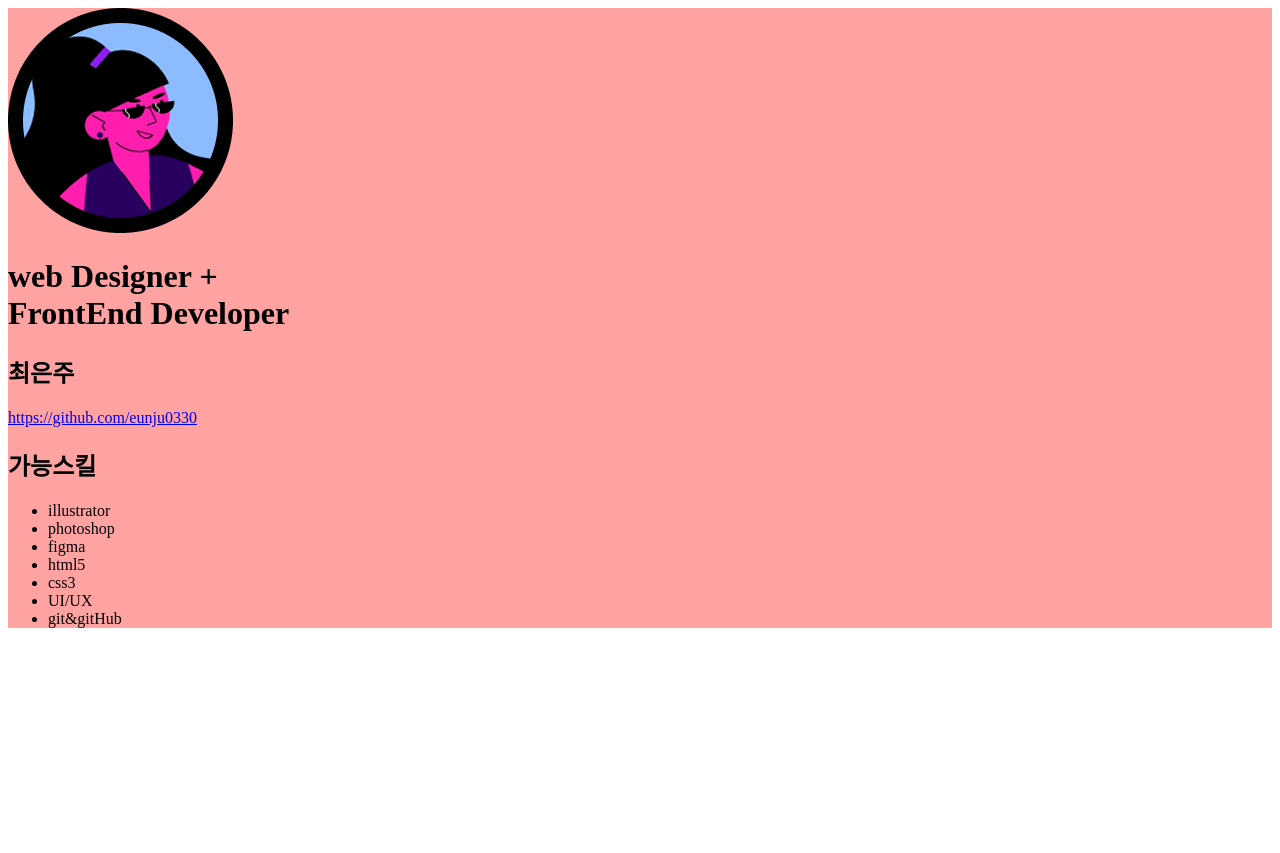
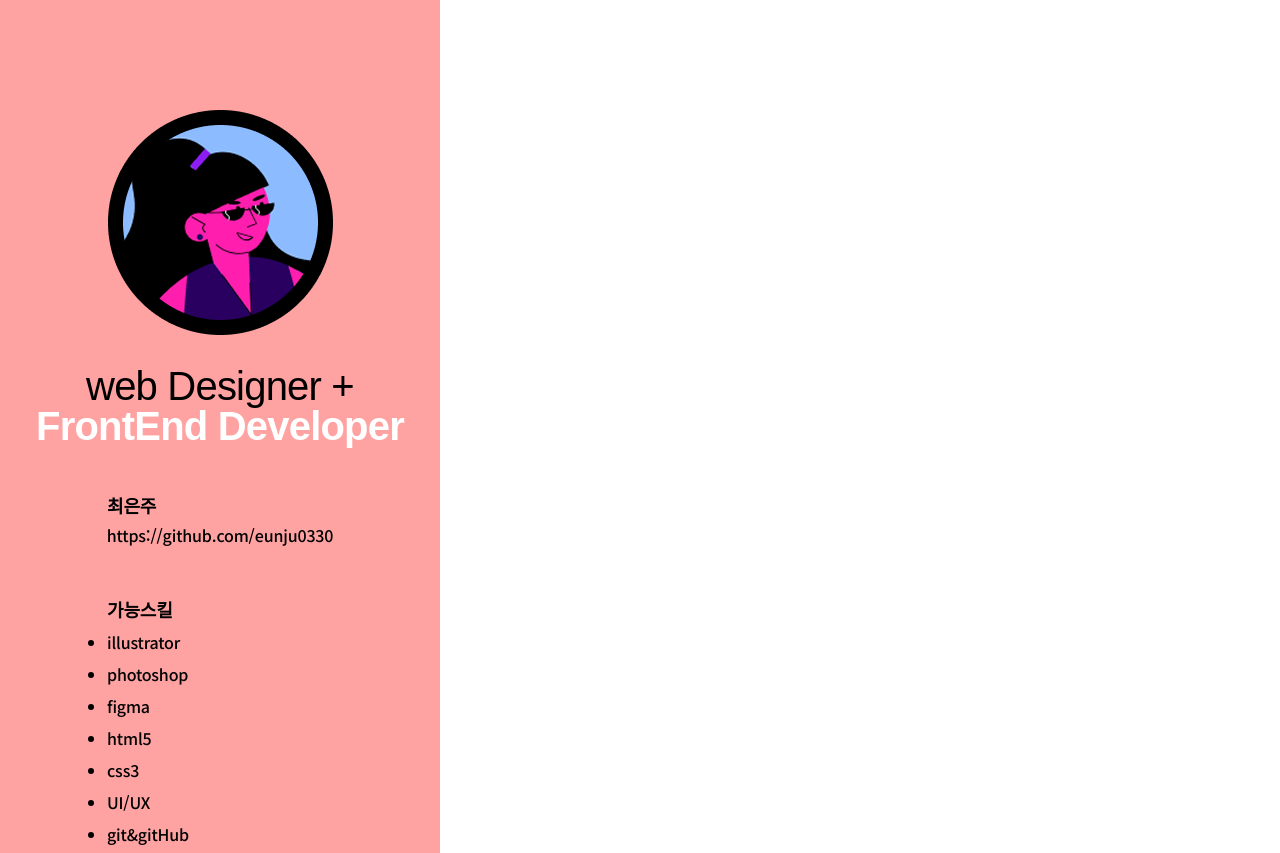
Before and after one commit to eunju0330/TIL, a plain HTML site: page html_level1/me/main.html in a window 1280 px wide. Shown: the top 853 px of the page. Before the commit the page ends 800 px from the top, so only its background shows below. Drawn offline with Linux system fonts and the light colour scheme; a web font is replaced by a local one.

Commit message:
내 소개 완성

```diff
--- /dev/null
+++ b/css_basic/styles/font.css
@@ -0,0 +1,66 @@
+h1 {
+    background-color:yellow;
+    font-family:'궁서체','바탕체',serif;
+    /* 글꼴명이 한글 또는 공백이 포함되어있을 경우 따옴표를 묶어서 작성해야 한다. */
+    font-weight:800;
+}
+h2 {
+    background-color:beige;
+    font-family:'맑은 고딕','돋움',sans-serif;
+    font-weight:400;
+}
+h3 {
+    background-color:pink;
+    font-family:'Noto Sans KR',sans-serif;
+    font-weight:500;
+}
+h4 {
+    background-color:burlywood; color:rgba(0,0,80,0.8);
+    font-family:"Nanum Myeongjo", serif;
+    font-weight:400;
+}
+h5 {
+    background-color:rgba(0,60,0,0.5); color:#333;
+    font-family:"Jua", sans-serif;
+    font-weight:800;
+}
+p {
+    background-color:darkkhaki;
+    font-family:'pretendard', sans-serif;
+    font-weight:800;
+    /* 글꼴 굵기 설정 값 400(기본값) */
+}
+.size_wrap {
+    background-color:rgba(0,0,0,0.1);
+    font-size:1.25rem;
+}
+.size_wrap dt {}
+.size_wrap dd {font-size:1rem;}
+.size_wrap .content {
+    font-size:0.875rem;
+    line-height:1.7;
+    font-family:'pretendard', sans-serif;
+    font-weight:600;}
+.details {
+    background-color:white;
+    color:#333;
+    font-size:1.25rem;
+    line-height:1.5;
+    font-family:'Noto Sans KR', sans-serif;
+    font-weight:500;
+    letter-spacing:-0.02em; /* figma -2% */
+}
+.details code {
+    background-color:yellow;
+    color:blue;
+}
+.box {
+    background-color:#000;
+    color:#fff;
+    width:200px; height:200px;
+    text-align:center;
+    /* text-align 속성은 속성값을 입력한 대상 기준으로 그 자식 또는 자손이 인라인 요소일 경우만 적용된다. (단순 글자도 인라인으로 인식함) */
+    line-height:200px;
+    /* line-height을 이용한 수직정렬 주의사항 */
+    /* 요소의 height값이 px로 작성된 경우 그 값을 그대로 line-height의 px값으로 작성하여 수직 가운데 정렬을 적용한다. 단, 글자가 2줄 이상일 경우 적용해선 안되며 1줄일때만 사용해야 한다. */
+}
--- a/html_level1/me/main.html
+++ b/html_level1/me/main.html
@@ -7,6 +7,9 @@
     <meta name="keywords" content="">
     <meta name="viewport" content="width=device-width, initial-scale=1.0">
     <title>내 소개</title>
+    <link rel="stylesheet" as="style" crossorigin href="https://cdn.jsdelivr.net/gh/orioncactus/pretendard@v1.3.9/dist/web/static/pretendard-dynamic-subset.min.css" />
+    <link href="https://fonts.googleapis.com/css2?family=Noto+Sans+KR:wght@100..900&display=swap" rel="stylesheet">
+    <link href="./styles/reset.css" rel="stylesheet">
     <link href="./styles/main.css" rel="stylesheet">
 </head>
 <body>
--- a/html_level1/me/styles/index.css
+++ b/html_level1/me/styles/index.css
@@ -1,3 +1,22 @@
-#mobile_wrap {background-color:#FFA2A2;}
-#mobile_wrap img {}
-#mobile_wrap a {}
+#mobile_wrap {
+    background-color:#FFA2A2;
+    width:440px; height:956px;
+    text-align:center;
+}
+#mobile_wrap img {
+    margin-top:330px;
+    margin-bottom:34px;
+}
+#mobile_wrap a {
+    background-color:#fff; color:#000;
+    width:140px; height:53px;
+    /* a태그에 가로세로 크기 입력 시 적용이 안되는 이유는 a가 인라인요소이기 때문! */
+    /* (위)해결법 : a태그를 CSS 속성을 이용하여 크기를 인식하는 block으로 변경 */
+    display:inline-block;
+    line-height:53px;
+    font-family:'pretendard',sans-serif;
+    font-weight:400;
+    font-size:1rem;
+    letter-spacing:-0.02rem;
+    border-radius:50px;
+}
--- a/html_level1/me/styles/main.css
+++ b/html_level1/me/styles/main.css
@@ -1,9 +1,68 @@
-#mobile_wrap {background-color:#FFA2A2;}
-#mobile_wrap .photo {}
-#mobile_wrap .photo img {}
-#mobile_wrap h1 {}
-#mobile_wrap h1 span {}
-#mobile_wrap h2 {}
-#mobile_wrap .git {}
-#mobile_wrap .skill {}
-#mobile_wrap .skill li {}
+#mobile_wrap {
+    background-color:#FFA2A2; /* #mobile_wrap */
+    width:440px; height:956px; /* #mobile_wrap */
+    text-align:center; /* 자식,자손 정렬 */
+    font-family:'pretendard', sans-serif; /* 자식, 자손 글꼴 통일 */
+}
+#mobile_wrap .photo {
+    margin-top:110px;
+    margin-bottom:28px;
+    display:inline-block;
+}
+#mobile_wrap .photo img {
+}
+#mobile_wrap h1 {
+    /* 글꼴 부모 상속 상태 */
+    font-weight:400;
+    font-size:2.5rem;
+    line-height:1;
+    letter-spacing:-0.05rem;
+    color:#000;
+}
+#mobile_wrap h1 span {
+    /* 글꼴, 행간, 자간 상속상태 */
+    color:#fff;
+    font-weight:800;
+    font-size:2.5rem;
+    letter-spacing:-0.05rem;
+    margin-bottom:46px;
+}
+#mobile_wrap h2 {
+    margin-top:43px;
+    line-height: 1.8;
+    font-family:'Noto Sans KR', sans-serif;
+    font-weight:600;
+    font-size:1.125rem;
+    letter-spacing:-0.01rem;
+    width:226px;
+    /* display:inline-block; */
+    margin-left:auto;
+    margin-right:auto;
+    text-align:left;
+}
+#mobile_wrap .git {
+    width:226px;
+    /* display:inline-block; */
+    margin-left:auto;
+    margin-right:auto;
+    text-align:left;
+    line-height: 1.8;
+    font-family:'Noto Sans KR', sans-serif;
+    font-weight:500;
+    font-size:1rem;
+    letter-spacing:-0.01rem;
+}
+#mobile_wrap .skill {
+}
+#mobile_wrap .skill li {
+    width:226px;
+    /* display:inline-block; */
+    margin-left:auto;
+    margin-right:auto;
+    text-align:left;
+    font-family:'Noto Sans KR', sans-serif;
+    font-weight:500;
+    font-size:1rem;
+    letter-spacing:-0.01rem;
+    line-height:200%;
+}
--- /dev/null
+++ b/html_level1/me/styles/reset.css
@@ -0,0 +1,8 @@
+/* reset.css */
+html,body,h1,h2,h3,h4,h5,h6,p,a,div,blockquote,address,video,ul,ol,li,dl,dt,dd,hr,span,em,strong,s,del,sup,sub,img,q,code {
+    font-size:1em; font-weight:400;
+    line-height:1; letter-spacing:0;
+    color:#000;
+    margin:0; padding:0;
+    text-decoration:none;
+}
```
Also changed, not shown: css_basic/font.html (added, +32 -0 lines), html_level1/me/index.html (+3 -1 lines).
